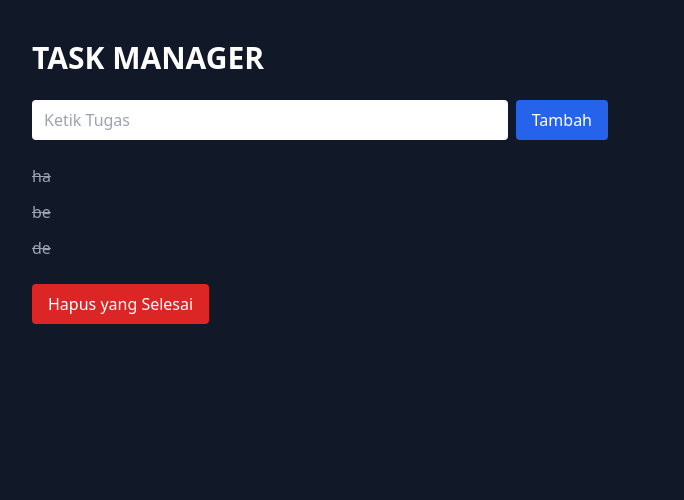
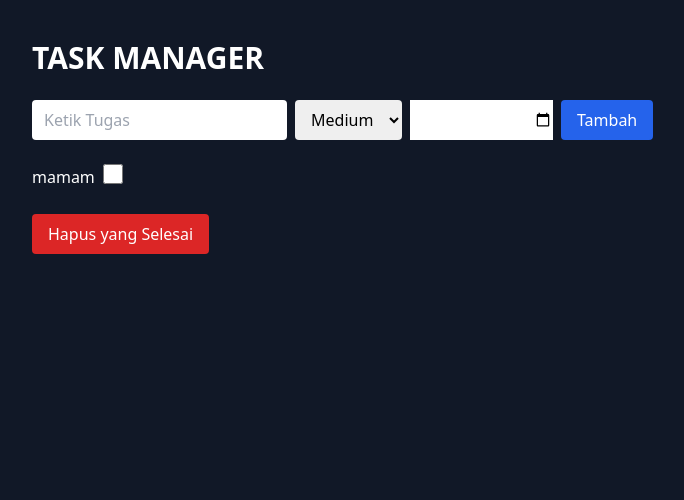
Before and after one commit to chokyesn-max/Task-Manager, a Flask app: page / in a window 1280 px wide. Shown: the top 500 px of the page, without its empty margins (320-1004 px from the left). Run offline with Flask 3, Linux system fonts and the light colour scheme; some libraries are stand-ins or nearby versions.

Commit message:
add priority and deadline feature

```diff
--- a/app.py
+++ b/app.py
@@ -12,8 +12,10 @@ def index():
 @app.route("/add", methods=["POST"])
 def add():
     title = request.form.get("title").strip()
+    priority = request.form.get("priority")
+    deadline = request.form.get("deadline")
     if title:
-        m.add_task(title)
+        m.add_task(title, priority, deadline)
     return redirect("/")
 
 @app.route("/done/<task_id>", methods=["POST"])
--- a/manager.py
+++ b/manager.py
@@ -8,9 +8,9 @@ class TaskManager:
         self.filename = "tasks.json"
         self.load_tasks()
 
-    def add_task(self, title):
+    def add_task(self, title, priority, deadline):
         new_id = str(uuid.uuid4())
-        task = Task(new_id, title)
+        task = Task(new_id, title, priority=priority, deadline=deadline)
         self.tasks.append(task)
         self.save_tasks()
 
--- a/task.py
+++ b/task.py
@@ -25,5 +25,5 @@ class Task:
             data["title"],
             data["done"],
             data.get("priority", "medium"),
-            data.get("deadline", "none")
+            data.get("deadline", None)
         )
--- a/tasks.json
+++ b/tasks.json
@@ -1 +1 @@
-[{"id": "e2299ff2-e1f4-4b90-87cf-f784f47d3e84", "title": "ha", "done": true, "priority": "medium", "deadline": null}, {"id": "5a4f6d9d-736b-49bc-9860-520b05b44964", "title": "be", "done": true, "priority": "medium", "deadline": null}, {"id": "19bb2af0-f197-477b-89b5-7cbf394d6378", "title": "de", "done": true, "priority": "medium", "deadline": null}]
+[{"id": "1d018fbf-dcd1-4178-824b-49ca25dfaced", "title": "mamam", "done": false, "priority": "medium", "deadline": "2026-02-02"}]
--- a/templates/index.html
+++ b/templates/index.html
@@ -2,7 +2,14 @@
 
 {% block content %}
 
-<form method="POST" action="/add" class="mb-6 flex gap-2"><input type="text" name="title" placeholder="Ketik Tugas" class="flex-1 px-3 py-2 rounded text-black"><button class="bg-blue-600 px-4 py-2 rounded">Tambah</button></form>
+<form method="POST" action="/add" class="mb-6 flex gap-2"><input type="text" name="title" placeholder="Ketik Tugas" class="flex-1 px-3 py-2 rounded text-black">
+    <select name="priority" class="px-3 py-2 rounded text-black">
+        <option value="high">High</option>
+        <option value="medium" selected>Medium</option>
+        <option value="low">Low</option>
+    </select>
+    <input type="date" name="deadline">
+    <button class="bg-blue-600 px-4 py-2 rounded">Tambah</button></form>
 
 <ul>
     {% for t in tasks %}
```
